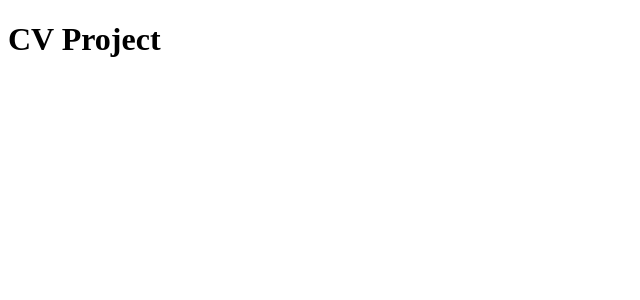
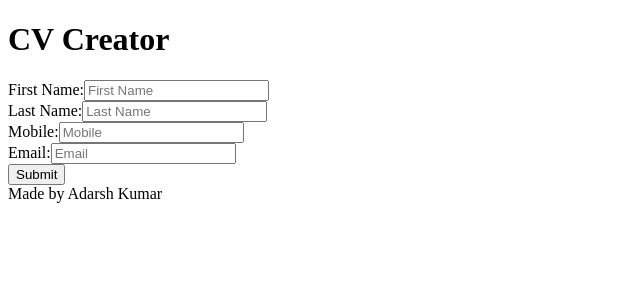
Before and after one commit to Adarshkumar03/CV-Project, a React (Create React App) app: page / in a window 1280 px wide. Shown: the top 300 px of the page, without its empty margins (0-640 px from the left). Built offline with nearby package versions, Linux system fonts and the light colour scheme.

Commit message:
Add components

```diff
--- a/src/App.js
+++ b/src/App.js
@@ -1,7 +1,15 @@
+import Header from "./Header";
+import GeneralInfo from "./Generalnfo";
+import Footer from "./Footer";
+import EducationalExp from "./EducationalExp";
+import JobExp from "./JobExp";
+
 function App() {
   return (
     <div className="App">
-       <h1>CV Project</h1>
+      <Header />
+      <GeneralInfo />
+      <Footer />
     </div>
   );
 }
--- /dev/null
+++ b/src/EducationalExp.js
@@ -0,0 +1,10 @@
+function EducationalExp() {
+  return (
+    <section>
+      <form>
+        <button type="submit">Submit</button>
+      </form>
+      <button type="button">Add</button>
+    </section>
+  );
+}
--- /dev/null
+++ b/src/Footer.js
@@ -0,0 +1,5 @@
+function Footer() {
+  return <footer>Made by Adarsh Kumar</footer>;
+}
+
+export default Footer;
--- /dev/null
+++ b/src/FormGroup.js
@@ -0,0 +1,10 @@
+function FormGroup(props) {
+  return (
+    <div className="form-group">
+      <label>{props.label}</label>
+      <input type={props.type} placeholder={props.placeholder} />
+    </div>
+  );
+}
+
+export default FormGroup;
--- /dev/null
+++ b/src/Generalnfo.js
@@ -0,0 +1,17 @@
+import FormGroup from "./FormGroup";
+
+function GeneralInfo() {
+  return (
+    <section>
+      <form>
+        <FormGroup label="First Name:" type="text" placeholder="First Name" />
+        <FormGroup label="Last Name:" type="text" placeholder="Last Name" />
+        <FormGroup label="Mobile:" type="number" placeholder="Mobile" />
+        <FormGroup label="Email:" type="email" placeholder="Email" />
+        <button type="submit">Submit</button>
+      </form>
+    </section>
+  );
+}
+
+export default GeneralInfo;
--- /dev/null
+++ b/src/Header.js
@@ -0,0 +1,11 @@
+import React from "react";
+
+function Header() {
+  return (
+    <header>
+      <h1>CV Creator</h1>
+    </header>
+  );
+}
+
+export default Header;
```
Also changed, not shown: src/EduList.js (added), src/JobExp.js (added), src/JobList.js (added).
